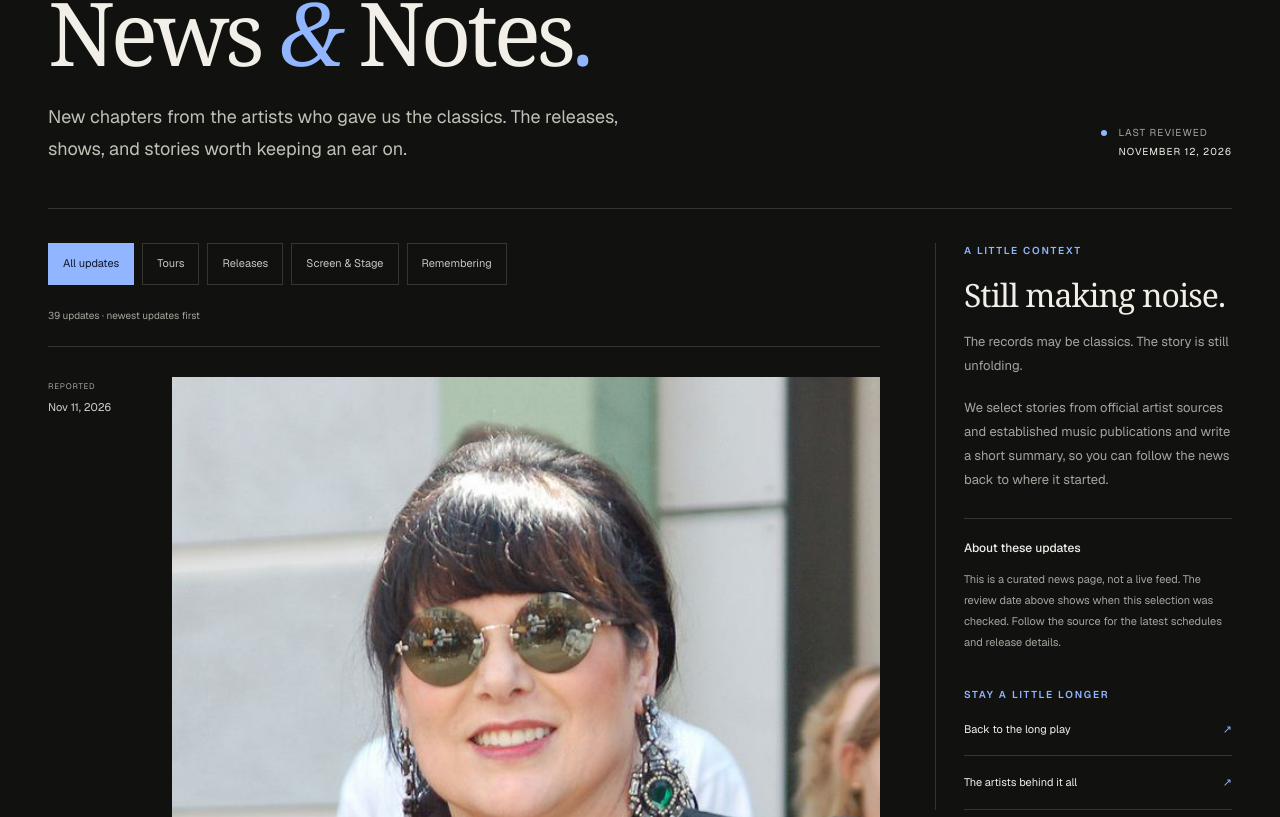
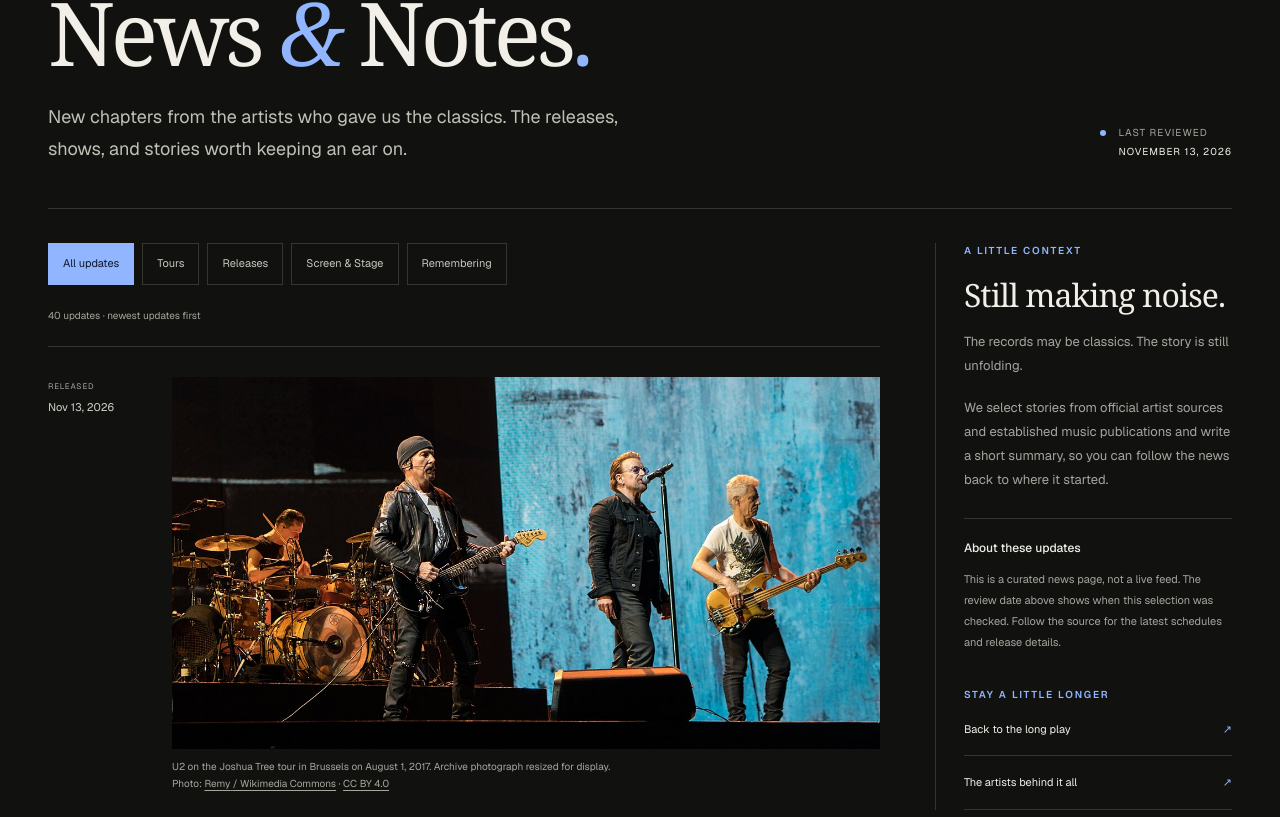
Before and after one commit to SJohn28/the-analog-replay, a Next.js app: page /news in a window 1280 px wide. Shown: the part 203-1020 px from the top of the page. Built offline with nearby package versions, Linux system fonts and the light colour scheme.

Commit message:
Publish U2 album release and update Rush Sphere dates

```diff
--- a/data/news.ts
+++ b/data/news.ts
@@ -1,4 +1,4 @@
-export const newsReviewedOn = "2026-11-12";
+export const newsReviewedOn = "2026-11-13";
 
 export type NewsCategory = "Tours" | "Releases" | "Screen & Stage" | "Remembering";
 export type NewsItem = {
@@ -27,6 +27,36 @@ export type NewsItem = {
 // not the date of the performance or release. Keep newest announcements first.
 export const news: NewsItem[] = [
 {
+  "id": "u2-carnaval-de-luz-release-2026",
+  "artist": "U2",
+  "category": "Releases",
+  "announcedOn": "2026-11-13",
+  "dateLabel": "Released",
+  "title": "U2 release Carnaval De Luz, featuring a duet with Dolly Parton",
+  "summary": "U2 released Carnaval De Luz on November 13 through Island Records. First announced September 24, it is the band’s 16th studio album and their first album of new material in nine years.\n\nThe closing song, “Torn,” is a duet between Bono and Dolly Parton. U2 says Parton recorded her vocal in Nashville in June 2026 and describes it as her final recorded vocal performance. U2, Parton and Johnny McDaid co-wrote the song. Daniel Lanois plays pedal steel on the album track.\n\nA country version of “Torn,” credited to Kent Wells, was also released this week. Brian Eno contributed songwriting and synthesizers to three other songs on the album.",
+  "photo": {
+    "src": "/images/news/u2-brussels-2017.jpg",
+    "width": 1280,
+    "height": 673,
+    "alt": "Larry Mullen Jr., The Edge, Bono and Adam Clayton performing together onstage",
+    "caption": "U2 on the Joshua Tree tour in Brussels on August 1, 2017. Archive photograph resized for display.",
+    "credit": "Remy",
+    "url": "https://commons.wikimedia.org/wiki/File:U2_on_Joshua_Tree_Tour_2017_Brussels_8-1-17.jpg",
+    "license": "CC BY 4.0",
+    "licenseUrl": "https://creativecommons.org/licenses/by/4.0/"
+  },
+  "references": [
+    {
+      "name": "U2 · September 24 album announcement and credits",
+      "url": "https://www.u2.com/blogs/news/carnaval-de-luz-new-album-coming-in-november"
+    }
+  ],
+  "source": {
+    "name": "U2 · November 13 release announcement",
+    "url": "https://www.u2.com/blogs/news/out-now-1"
+  }
+},
+{
   "id": "ann-wilson-in-my-voice-digital-2026",
   "artist": "Ann Wilson",
   "category": "Screen & Stage",
@@ -194,8 +224,8 @@ export const news: NewsItem[] = [
   "artist": "Rush",
   "category": "Tours",
   "announcedOn": "2026-11-05",
-  "title": "Rush announce five Sphere concerts, with two complete albums planned",
-  "summary": "Rush will play five concerts at Sphere in Las Vegas in May 2027. Announced November 5, the Elevate From The Norm residency brings Geddy Lee and Alex Lifeson to the venue on May 21, 23, 26, 28 and 30.\n\nLee says the band is developing a production specifically for Sphere and plans to perform 2112 and Moving Pictures in full, alongside other selections. The announcement describes the concerts as a celebration of Rush’s catalog and the late drummer and lyricist Neil Peart.\n\nThe artist presale opens November 11 at 10 a.m. Pacific, with registration available through Rush’s website. Regular tickets go on sale November 13 at 10 a.m. Pacific.\n\nVIP and travel packages follow a separate schedule: Rush Backstage and newsletter subscribers receive access November 6 at 10 a.m. Pacific, followed by the public package sale at noon Pacific. Those packages should not be confused with the regular concert-ticket sale.",
+  "title": "Rush add five June concerts to their Las Vegas Sphere residency",
+  "summary": "Rush have expanded their Elevate From The Norm residency at Sphere in Las Vegas to ten shows. The five additional dates, reported November 11, are June 15, 17, 19, 24 and 26, 2027. They join the five May concerts announced November 5.\n\nGeddy Lee said Rush plans to perform 2112 and Moving Pictures in full alongside other songs. The residency celebrates the band’s catalog and the late drummer and lyricist Neil Peart.\n\nGeneral ticket sales are scheduled to begin November 13 at 10 a.m. Pacific. See the venue and ticket listings for availability.",
   "tourDates": [
     {
       "date": "2027-05-21",
@@ -221,22 +251,55 @@ export const news: NewsItem[] = [
       "date": "2027-05-30",
       "city": "Las Vegas, NV",
       "venue": "Sphere"
-    }
-  ],
-  "tourUrl": "https://www.rush.com/sphere/",
+    },
+    {
+      "date": "2027-06-15",
+      "city": "Las Vegas, NV",
+      "venue": "Sphere"
+    },
+    {
+      "date": "2027-06-17",
+      "city": "Las Vegas, NV",
+      "venue": "Sphere"
+    },
+    {
+      "date": "2027-06-19",
+      "city": "Las Vegas, NV",
+      "venue": "Sphere"
+    },
+    {
+      "date": "2027-06-24",
+      "city": "Las Vegas, NV",
+      "venue": "Sphere"
+    },
+    {
+      "date": "2027-06-26",
+      "city": "Las Vegas, NV",
+      "venue": "Sphere"
+    }
+  ],
+  "tourUrl": "https://thesphere.com/shows/rush",
   "tourHeading": "Elevate From The Norm · announced Sphere dates",
-  "tourCheckedOn": "November 6, 2026",
+  "tourCheckedOn": "November 13, 2026",
   "photo": {
     "src": "/images/news/rush-sphere-2027.jpeg",
     "width": 631,
     "height": 721,
     "alt": "Rush Elevate From The Norm Sphere Las Vegas announcement graphic listing May 21, 23, 26, 28 and 30",
-    "caption": "Rush’s Elevate From The Norm residency at Sphere, May 2027. Announcement graphic supplied by Scott Johnson."
+    "caption": "The original announcement graphic lists the five May 2027 shows. The complete schedule below includes the June additions. Graphic supplied by Scott Johnson."
   },
   "references": [
     {
       "name": "Rush · Official dates and ticket-sale schedule",
       "url": "https://www.rush.com/sphere/"
+    },
+    {
+      "name": "Ticketmaster · May and June concert listings",
+      "url": "https://www.ticketmaster.com/rush-tickets/artist/807344?venueId=189524"
+    },
+    {
+      "name": "Louder · November 11 residency expansion",
+      "url": "https://www.loudersound.com/bands-artists/rush-las-vegas-sphere"
     }
   ],
   "source": {
```
